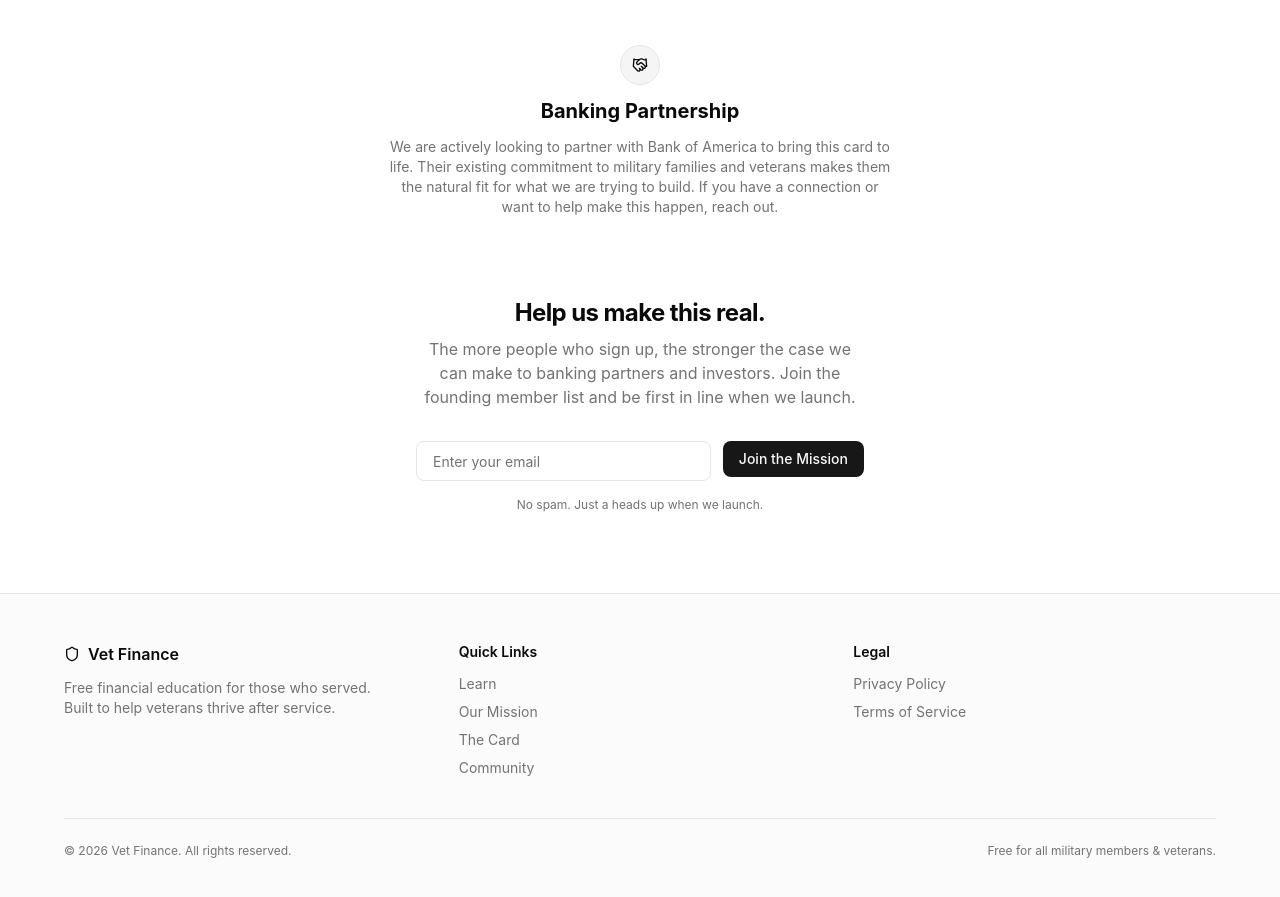
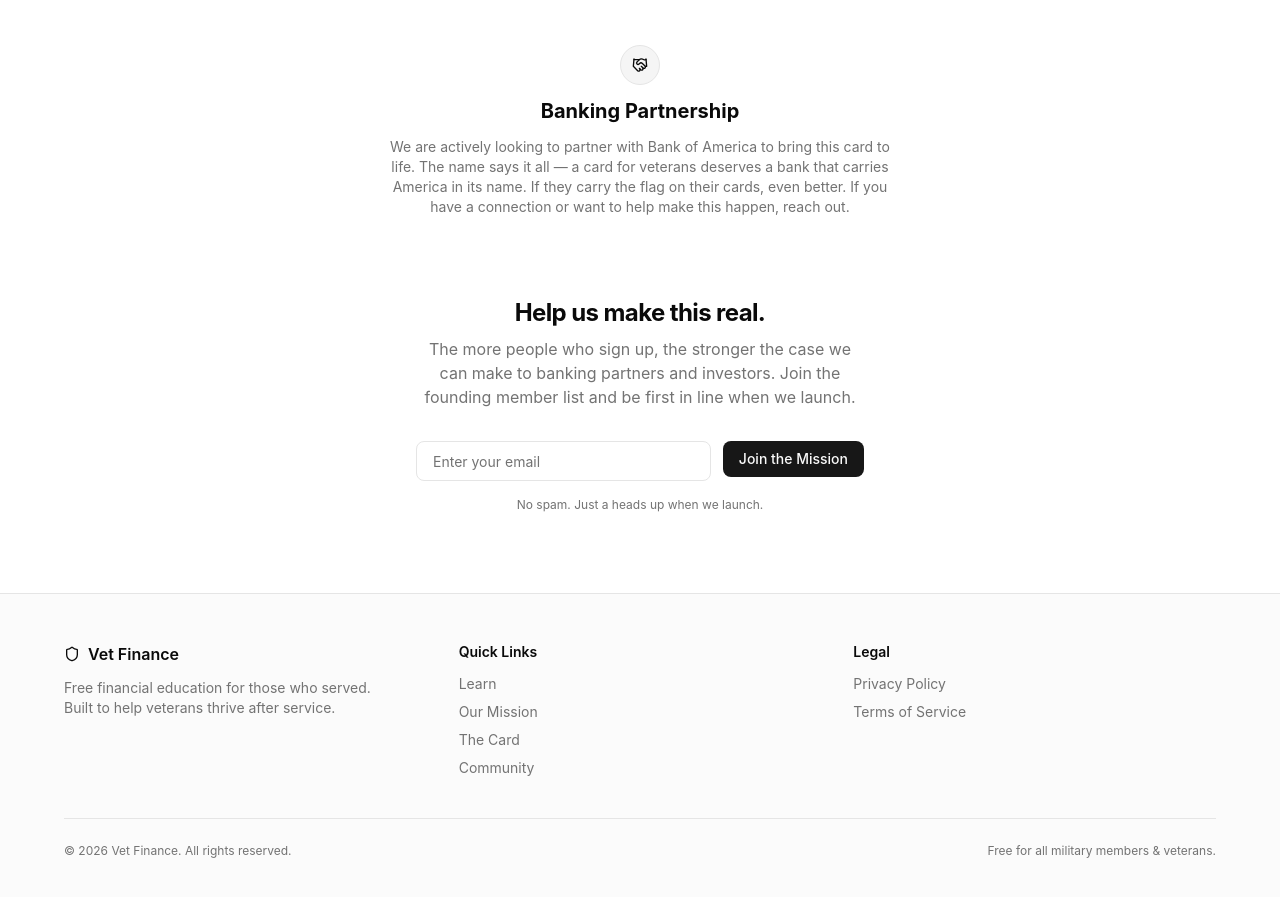
Before and after one commit to DavidAVargas/vet-finance, a Next.js app: page /card in a window 1280 px wide. Shown: the part 1540-2437 px from the top of the page. Built offline with nearby package versions, Linux system fonts and the light colour scheme.

Commit message:
Update BofA partnership reason — the name says it all

```diff
--- a/app/card/page.tsx
+++ b/app/card/page.tsx
@@ -179,10 +179,10 @@ export default function CardPage() {
         <h2 className="text-xl font-bold text-foreground">Banking Partnership</h2>
         <p className="max-w-lg text-sm text-muted-foreground">
           We are actively looking to partner with Bank of America to bring
-          this card to life. Their existing commitment to military families
-          and veterans makes them the natural fit for what we are trying to
-          build. If you have a connection or want to help make this happen,
-          reach out.
+          this card to life. The name says it all — a card for veterans
+          deserves a bank that carries America in its name. If they carry
+          the flag on their cards, even better. If you have a connection
+          or want to help make this happen, reach out.
         </p>
       </div>
 
```
